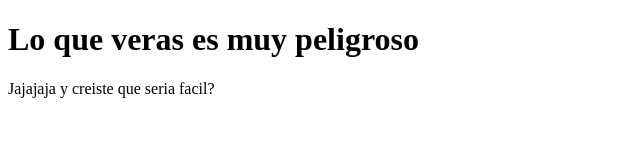
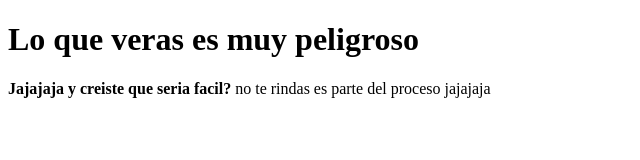
Before and after one commit to gimaiter/proyectoDemoCursoPrework, a plain HTML site: page index.html in a window 1280 px wide. Shown: the whole page, without its empty margins (0-640 px from the left). Drawn offline with Linux system fonts and the light colour scheme.

Commit message:
cambios agregamos no te rindas

```diff
--- a/index.html
+++ b/index.html
@@ -8,8 +8,8 @@
 </head>
 <body>
     <h1>Lo que veras es muy peligroso</h1>
-    <p>Jajajaja y creiste que seria facil?
-
+    <p><strong>Jajajaja y creiste que seria facil?</strong> </n>no te rindas
+    es parte del proceso jajajaja
     </p>
     <script>
         alert("Seguro que quieres continuar?")
```
